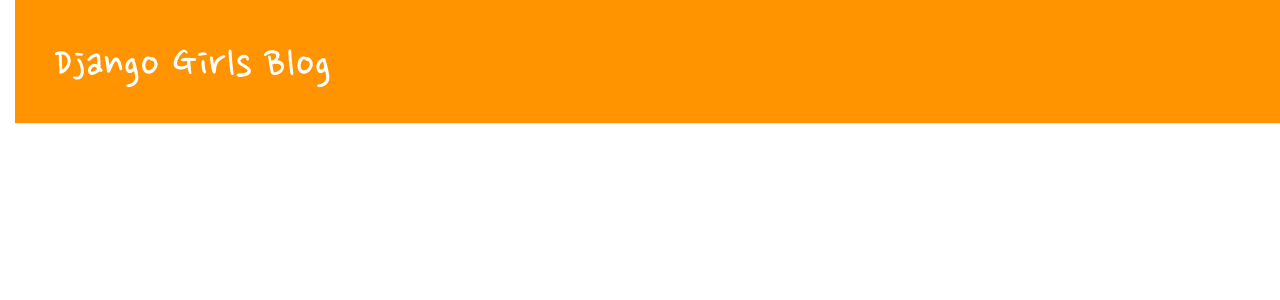
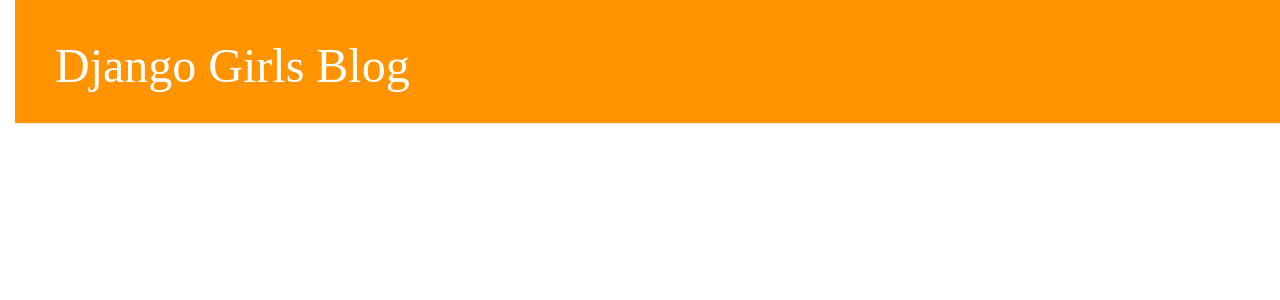
Before and after one commit to sozerodev/Djangogirls_Tutorial, a Django app: page / in a window 1280 px wide. Shown: the top 300 px of the page. Run offline with Django 3.2, Linux system fonts and the light colour scheme; data that the repository does not hold is empty; some libraries are stand-ins or nearby versions.

Commit message:
fixing error with font bug

```diff
--- a/blog/static/css/blog.css
+++ b/blog/static/css/blog.css
@@ -1,9 +1,10 @@
-@import url(http://fonts.googleapis.com/earlyaccess/nanumpenscript.css);
-
 h1 a {
     color: #FCA205;
-    font-family: 'Nanum Pen Script' ;
+    font-family : 'Nanum Pen Script';
 }
+
+
+
 
 
 body{
```
